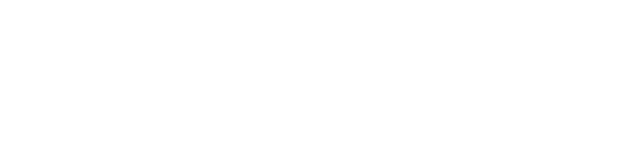
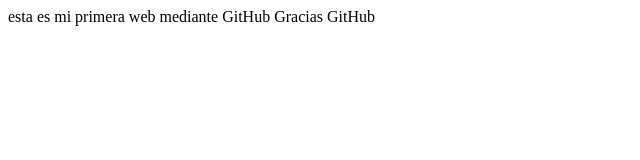
Before and after one commit to Milami712/Wine-Tasting-, a plain HTML site: page index.html in a window 1280 px wide. Shown: the whole page, without its empty margins (0-640 px from the left). Drawn offline with Linux system fonts and the light colour scheme.

Commit message:
Update index.html

```diff
--- a/index.html
+++ b/index.html
@@ -1 +1,5 @@
 <html>
+
+  <hola> esta es mi primera web mediante GitHub
+
+    Gracias GitHub
```
